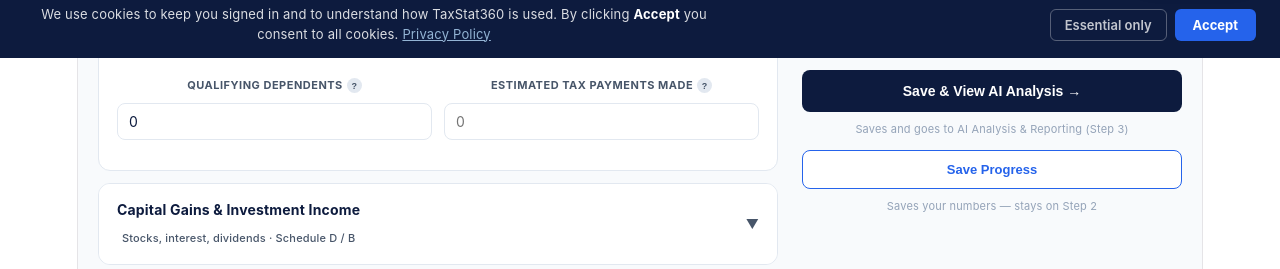
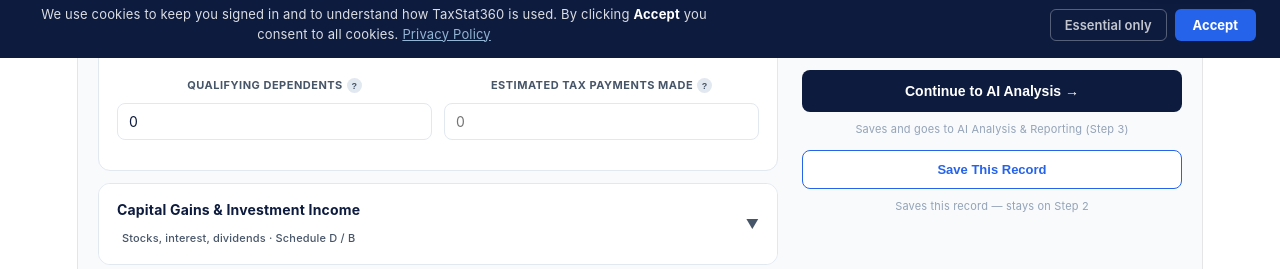
Before and after one commit to natashaverela-speckm/TaxStat360, a React (Vite) app: page /tax-return in a window 1280 px wide. Shown: the part 742-1011 px from the top of the page. Built offline with nearby package versions, Linux system fonts and the light colour scheme; no server answers; sample sign-in values are in the browser's storage.

Commit message:
Add files via upload

```diff
--- a/src/CalculateTaxInner.jsx
+++ b/src/CalculateTaxInner.jsx
@@ -580,9 +580,10 @@ export function ManualEntryPanel({ entity, onUpdate, onCancel, idx }) {
   // every figure they typed was silently discarded — so the entity reached Step 2/3
   // with an empty $0 P&L (the "I typed my income and the app says I have none" bug).
   // Live-bind the fields to the entity (the audit's recommended fix) so revenue and
-  // expenses persist as typed, exactly like the W-2 field in Step 2. The "Save P&L →"
-  // button stays as a confirm-and-close affordance but is no longer the only way the
-  // data is saved. The numeric fields fully determine the committed pnl, so onUpdate /
+  // expenses persist as typed, exactly like the W-2 field in Step 2. The confirm
+  // button (relabeled "Done" in the F9 save-button consolidation; formerly "Save P&L →")
+  // stays as a confirm-and-close affordance but is no longer the only way the data is
+  // saved. The numeric fields fully determine the committed pnl, so onUpdate /
   // entity / idx are intentionally excluded from the deps: including the callback or
   // the entity object would re-fire this on every parent re-render (and could loop).
   useEffect(() => {
@@ -723,7 +724,7 @@ export function ManualEntryPanel({ entity, onUpdate, onCancel, idx }) {
       <div style={{ display: 'flex', gap: 8, marginTop: 12 }}>
         <button onClick={onCancel} style={{ flex: 1, padding: '9px', border: '1px solid #E2E8F0', borderRadius: 8, background: '#fff', fontSize: 13, fontWeight: 600, color: SL, cursor: 'pointer' }}>Cancel</button>
         <button onClick={applyManual} style={{ flex: 2, padding: '9px', background: B, border: 'none', borderRadius: 8, color: '#fff', fontSize: 13, fontWeight: 700, cursor: 'pointer' }}>
-          Save P&L →
+          Done
         </button>
       </div>
     </div>
--- a/src/TaxReturn.jsx
+++ b/src/TaxReturn.jsx
@@ -1539,7 +1539,7 @@ export default function TaxReturn() {
               >
                 {analyzeStatus === 'saving'
                   ? <><span style={{ display: 'inline-block', width: 14, height: 14, border: '2px solid rgba(255,255,255,0.4)', borderTopColor: '#fff', borderRadius: '50%', animation: 'spin 0.7s linear infinite' }} /> Saving…</>
-                  : 'Save & View AI Analysis →'
+                  : 'Continue to AI Analysis →'
                 }
               </button>
               <div style={{ fontSize: 11, color: '#94A3B8', textAlign: 'center', marginTop: 4 }}>
@@ -1564,12 +1564,12 @@ export default function TaxReturn() {
                   ? <><span style={{ display: 'inline-block', width: 12, height: 12, border: '2px solid rgba(0,0,0,0.15)', borderTopColor: B, borderRadius: '50%', animation: 'spin 0.7s linear infinite' }} /> Saving…</>
                   : saveStatus === 'saved' ? '✓ Saved!'
                   : saveStatus === 'error' ? '⚠ Save Failed — Retry'
-                  : 'Save Progress'
+                  : 'Save This Record'
                 }
               </button>
               {saveStatus === 'idle' && (
                 <div style={{ fontSize: 11, color: '#94A3B8', textAlign: 'center', marginTop: 4 }}>
-                  Saves your numbers — stays on Step 2
+                  Saves this record — stays on Step 2
                 </div>
               )}
               {saveStatus === 'saved' && (
```
Also changed, not shown: 1 other file (tests, documents, lock files or other folders).
